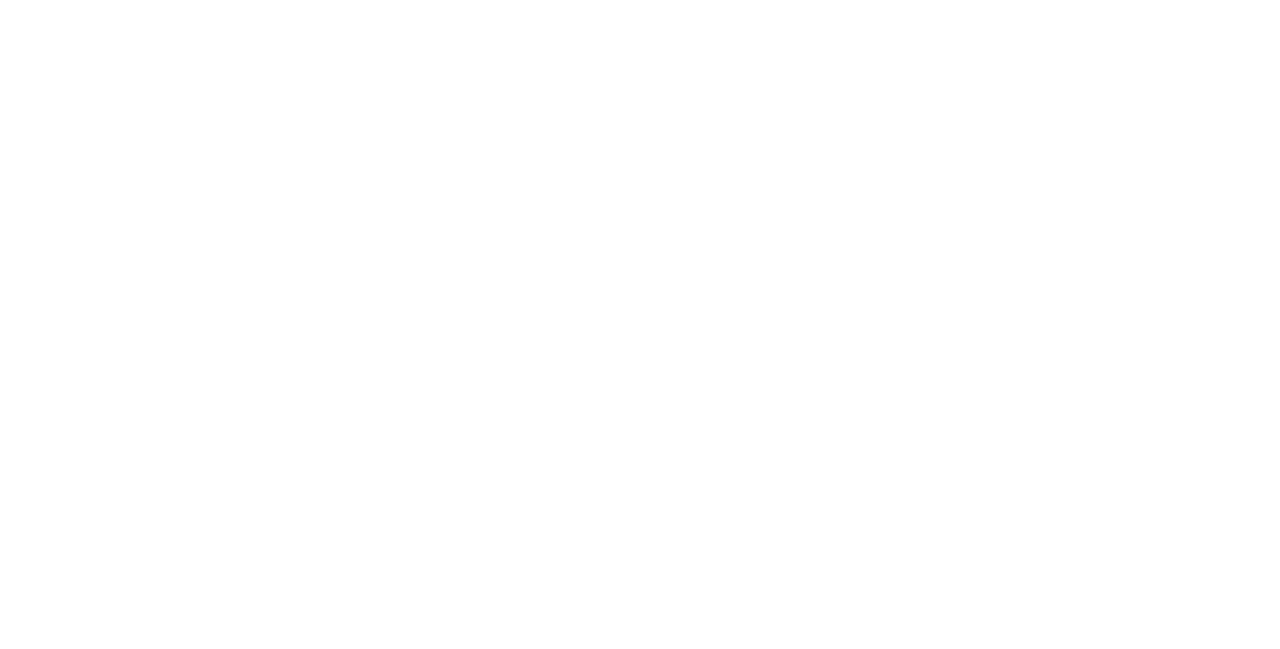
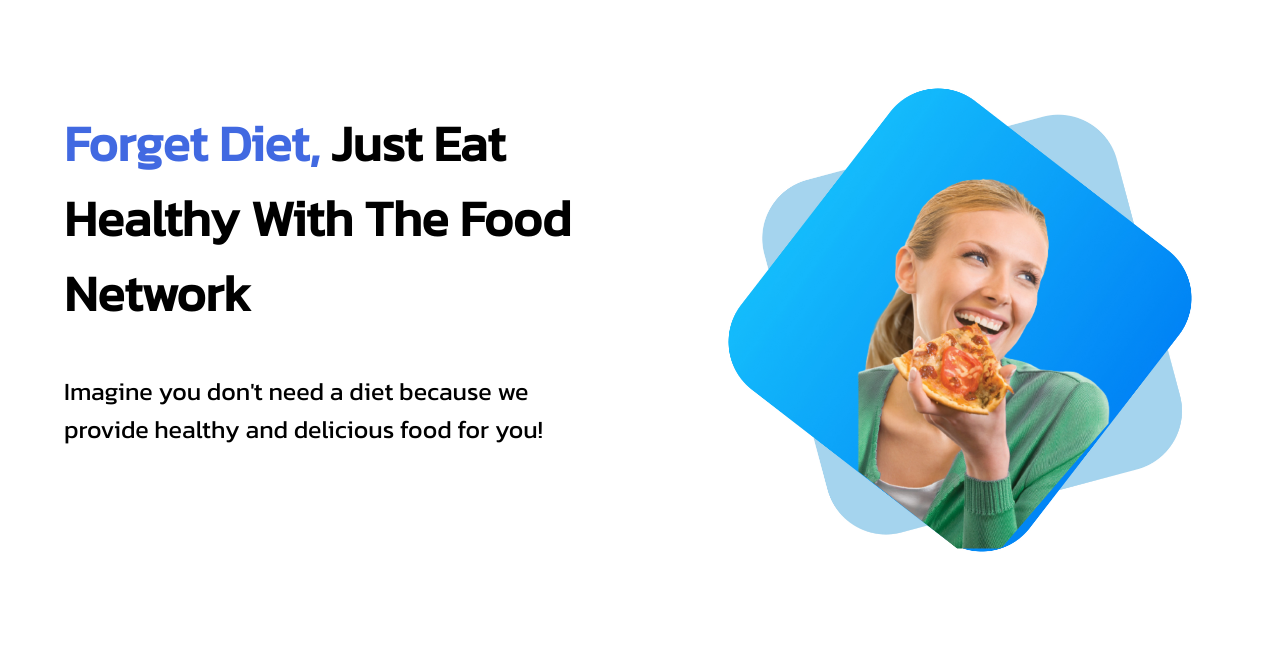
Before and after one commit to SadiaBinteChowdhury/PH-A-1-Food-Network, a plain HTML site: page index.html in a window 1280 px wide. Drawn offline with Linux system fonts and the light colour scheme.

Commit message:
second commit

```diff
--- a/index.html
+++ b/index.html
@@ -9,8 +9,17 @@
     <link href="https://fonts.googleapis.com/css2?family=Kanit&display=swap" rel="stylesheet">
     <title>The Food Network</title>
     <link rel="shortcut icon" href="food.jpg" type="image/x-icon">
+    <link rel="stylesheet" href="style.css">
 </head>
 <body>
-
+    <section class="flexible">
+        <div class="take-half">
+            <h1> <span class="name">Forget Diet,</span> Just Eat Healthy With The Food Network</h1>
+            <p>Imagine you don't need a diet because we provide healthy and delicious food for you!</p>
+        </div>
+        <div class="take-half">
+            <img src="Group 8449.jpg" alt="">
+        </div>
+    </section>
 </body>
 </html>
--- a/style.css
+++ b/style.css
@@ -2,3 +2,22 @@ body{
     font-family: 'Kanit', sans-serif;
     margin: 0;
 }
+.name{
+    color: royalblue;
+}
+h1{
+    font-size: 50px;
+}
+.flexible{
+    display: flex;
+}
+.take-half{
+    width: 50%;
+    padding: 5%;
+}
+.take-half img{
+    width: 100%;
+}
+p{
+    font-size: 25px;
+}
```
Also changed, not shown: Group 8449.jpg (added).
